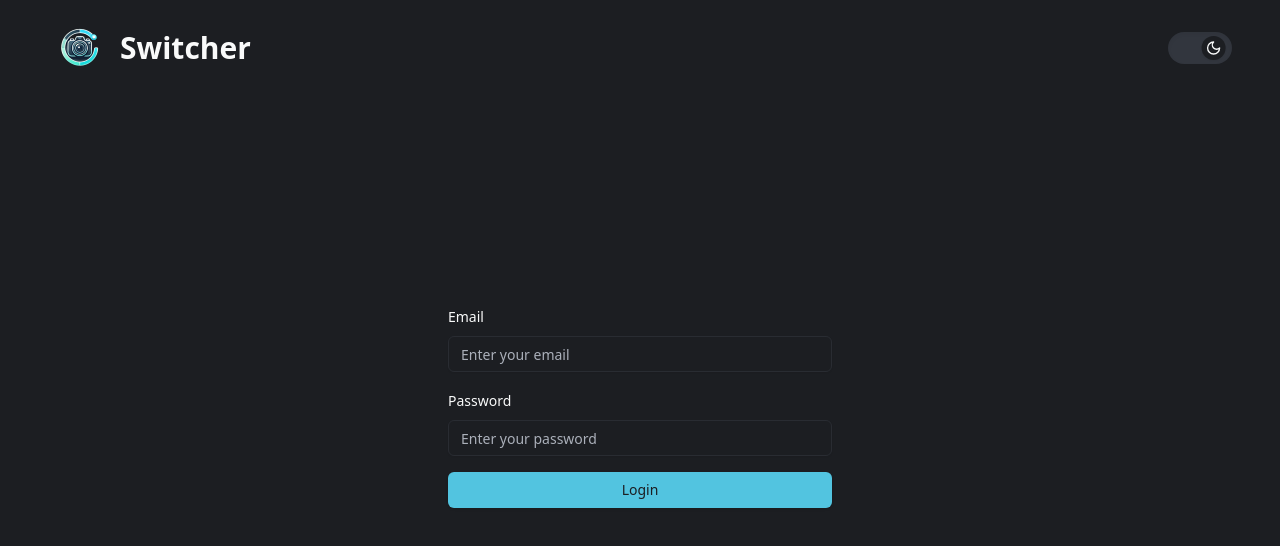
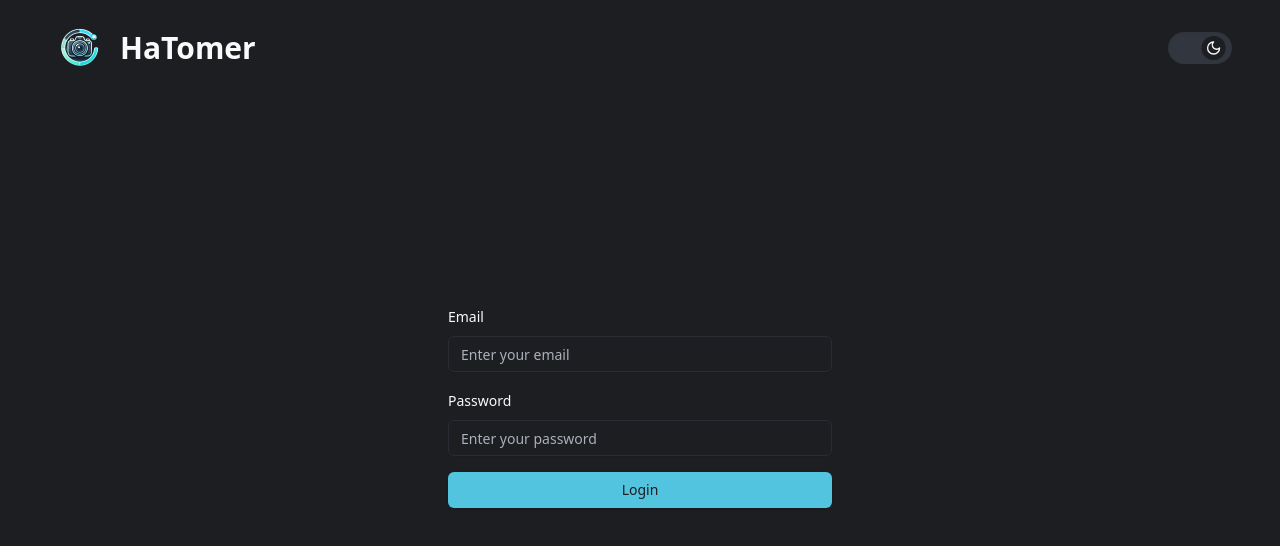
Before and after one commit to skylineagle/switcher, a React (Vite) app: page /login in a window 1280 px wide. Shown: the top 546 px of the page. Built offline with nearby package versions, Linux system fonts and the light colour scheme; no server answers; what pocketbase would draw is missing.

Commit message:
Update app title

```diff
--- a/src/layout.tsx
+++ b/src/layout.tsx
@@ -25,9 +25,7 @@ export function AppLayout({
             <div className="flex items-center gap-2">
               <img src="/logo.png" alt="Switcher Logo" className="h-16 w-16" />
               <h1 className="text-3xl font-bold">
-                {isAuthenticated
-                  ? `Welcome, ${user?.username ?? user?.email.split("@")[0]}`
-                  : "Switcher"}
+                HaTomer
               </h1>
             </div>
 
```
